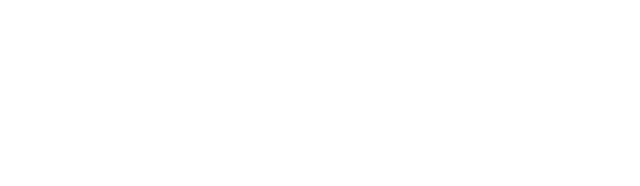
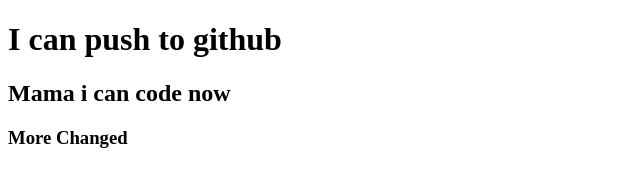
Before and after one commit to Zamerun-Hasan/second-repo, a plain HTML site: page index.html in a window 1280 px wide. Shown: the whole page, without its empty margins (0-640 px from the left). Drawn offline with Linux system fonts and the light colour scheme.

Commit message:
added header

```diff
--- a/index.html
+++ b/index.html
@@ -7,6 +7,8 @@
     <title>My Second github repo</title>
 </head>
 <body>
-
+   <h1>I can push to github</h1>
+   <h2>Mama i can code now</h2>
+   <h3>More Changed</h3>
 </body>
 </html>
```
